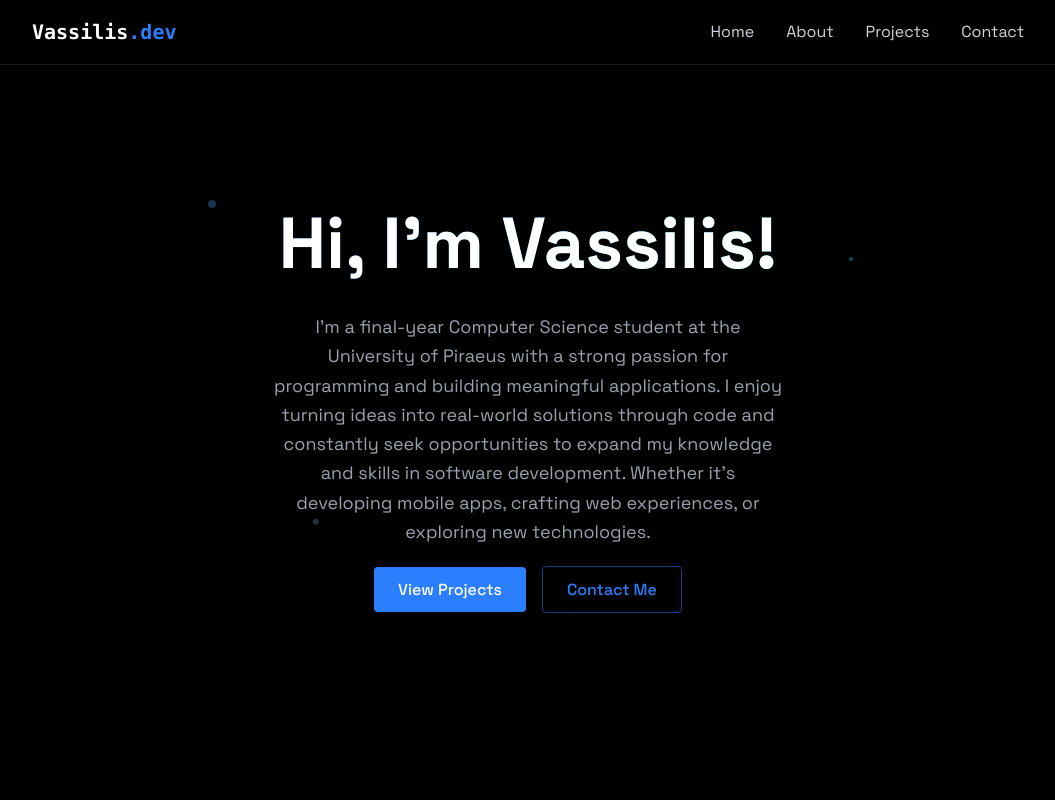
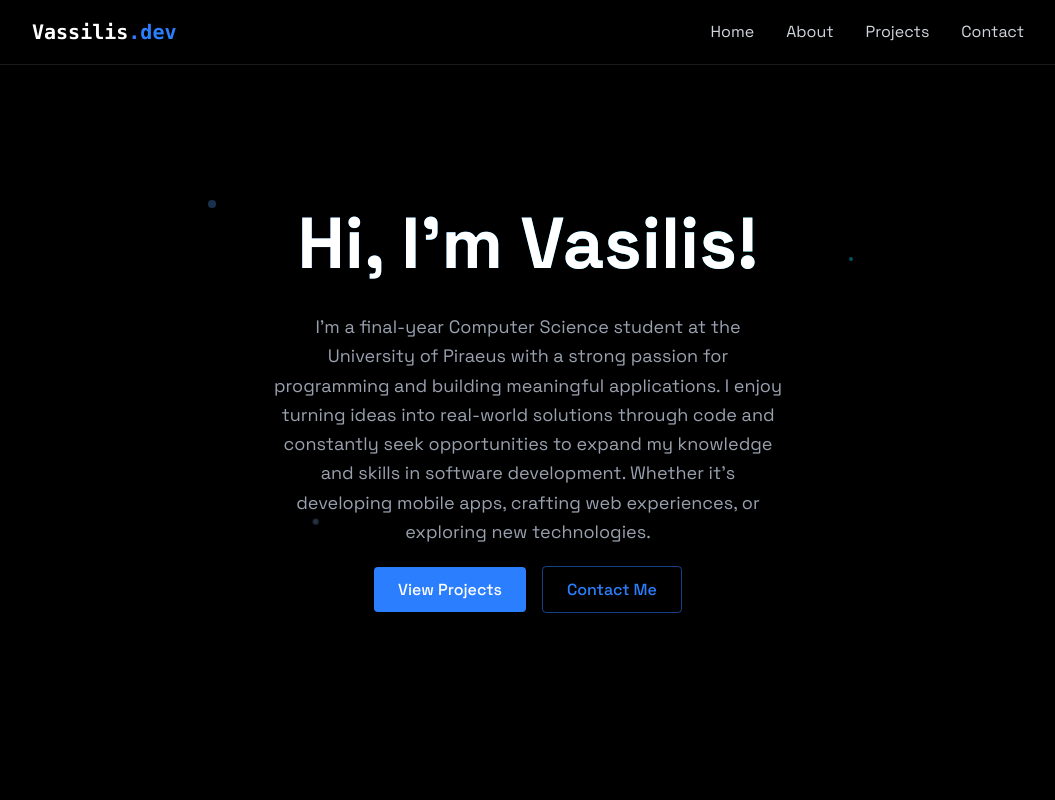
Before and after one commit to VasilisVas1/vassilisvassileiou-portfolio, a React (Vite) app: page / in a window 1280 px wide. Shown: the top 800 px of the page, without its empty margins (112-1167 px from the left). Built offline with nearby package versions, Linux system fonts and the light colour scheme.

Commit message:
chore: change names

```diff
--- a/index.html
+++ b/index.html
@@ -7,7 +7,7 @@
     <link rel="preconnect" href="https://fonts.gstatic.com"/>
     <link href="https://fonts.googleapis.com/css2?family=Space+Grotesk:wght@400;500;600;700&family=JetBrains+Mono:wght@400;500;600;700&display=swap" rel="stylesheet"/>
     <meta name="viewport" content="width=device-width, initial-scale=1.0" />
-    <title>Vite + React</title>
+    <title>Vasilis Vasileiou</title>
   </head>
   <body>
     <div id="root"></div>
--- a/src/components/sections/Home.jsx
+++ b/src/components/sections/Home.jsx
@@ -15,7 +15,7 @@
     <section id="home" className="min-h-screen flex items-center justify-center relative overflow-hidden">
       <div className="text-center z-20 px-4">
         <div style={{ willChange: 'transform, opacity' }} className={`transition-all duration-1000 transform ${isLoaded ? 'translate-y-0 opacity-100 scale-100' : '-translate-y-12 opacity-0 scale-95'}`}>
-          <h1 className="text-5xl md:text-7xl font-bold mb-6 bg-gradient-to-r from-blue-500 to-cyan-400 bg-clip-text text-white text-transparent leading-tight" style={{ willChange: 'transform, opacity' }}>Hi, I'm Vassilis!</h1>
+          <h1 className="text-5xl md:text-7xl font-bold mb-6 bg-gradient-to-r from-blue-500 to-cyan-400 bg-clip-text text-white text-transparent leading-tight" style={{ willChange: 'transform, opacity' }}>Hi, I'm Vasilis!</h1>
         </div>
 
         <div
```
